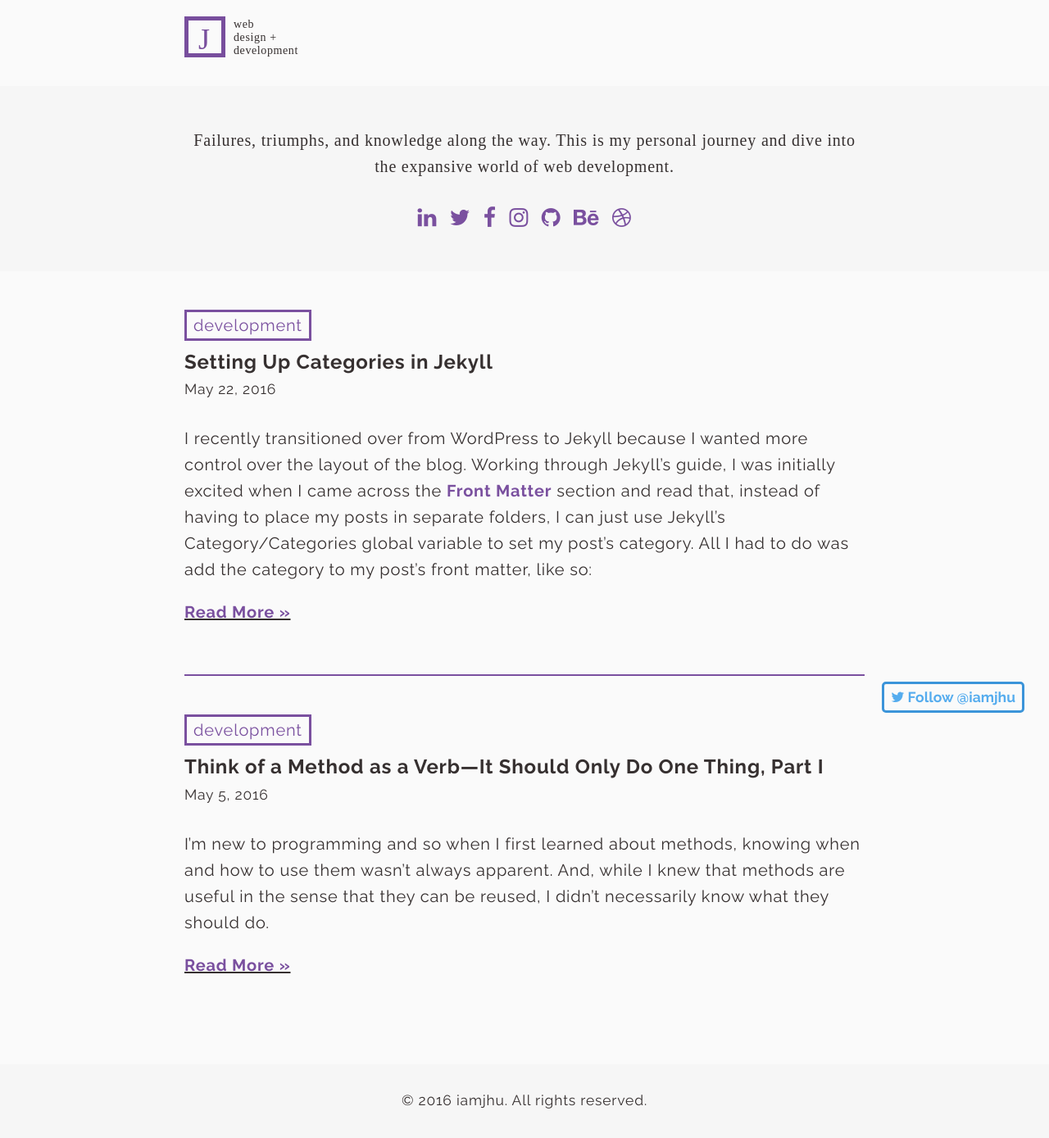
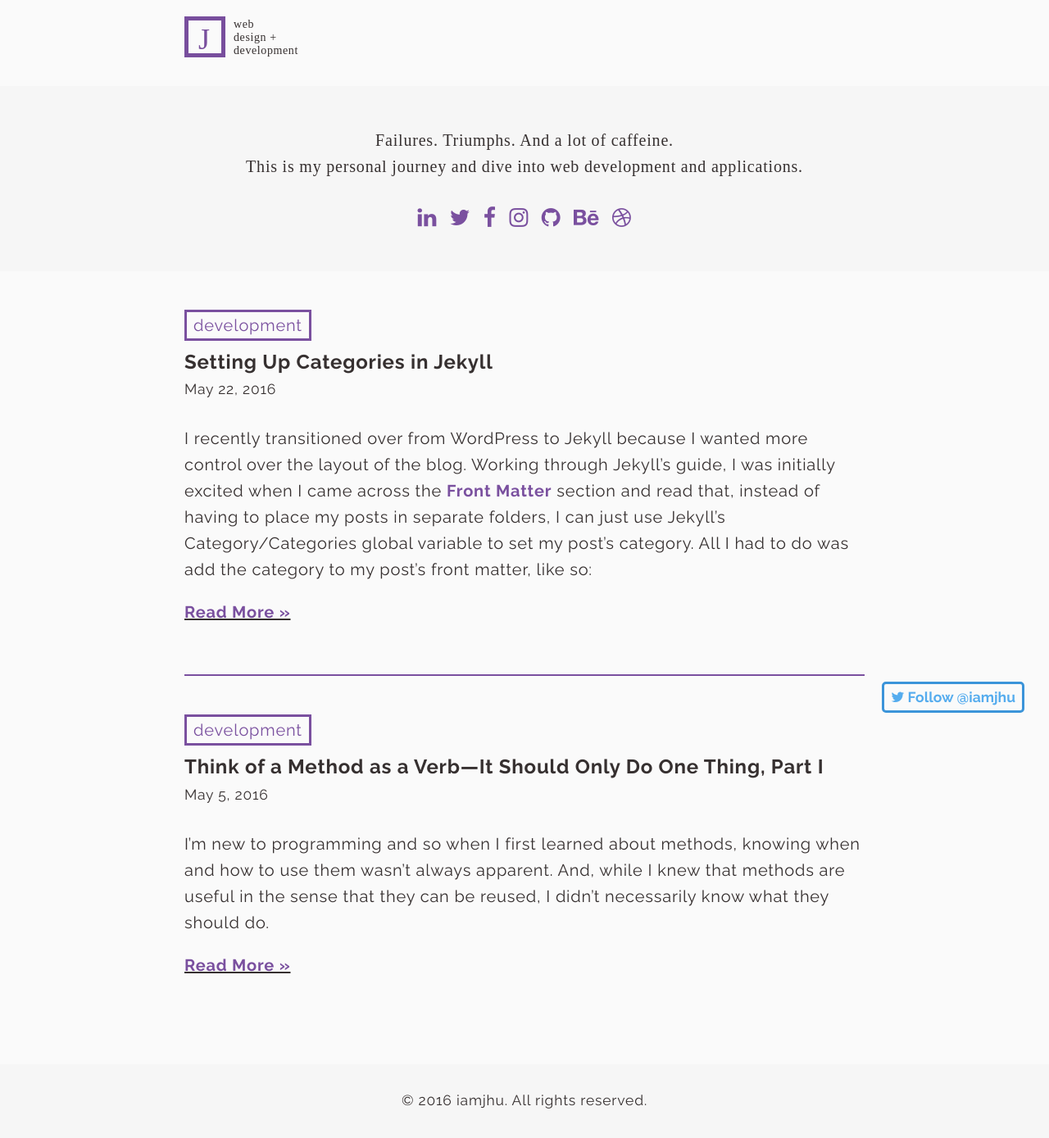
Before and after one commit to heyitsjhu/iamjhu.github.io, a Jekyll site: the page built from index.html, in a window 1280 px wide. Shown: the whole page at 82% size. Built offline with Jekyll 4.4.1, drawn with Linux system fonts in a browser that asks for light colours; some web fonts are replaced; comment, search, counter and statistics services are not loaded.

Commit message:
Add wrapper to post layout; update headline text

```diff
--- a/_layouts/post.html
+++ b/_layouts/post.html
@@ -2,9 +2,11 @@
 layout: default
 ---
 <article class="post" itemscope itemtype="http://schema.org/BlogPosting">
+  <div class="wrapper">
 
     <header class="post-header">
       <h1 class="post-title" itemprop="name headline">{{ page.title }}</h1>
+
       <p class="post-meta">Posted on
         <time datetime="{{ page.date | date_to_xmlschema }}" itemprop="datePublished">{{ page.date | date: "%b %-d, %Y" }}</time>
 
@@ -12,6 +14,7 @@ layout: default
           by <span itemprop="author" itemscope itemtype="http://schema.org/Person"><span itemprop="name">{{ page.author }}</span></span>
         {% endif %}
       </p>
+
     </header>
 
     <div class="post-content" itemprop="articleBody">
@@ -28,4 +31,6 @@ layout: default
 
     {% include disqus_comments.html %}
 
+  </div>
+
 </article>
--- a/_sass/_layout.scss
+++ b/_sass/_layout.scss
@@ -122,8 +122,11 @@ span.post-category {
   padding: 4px 8px;
 }
 
+.post-meta, .post-date {
+  font-size: $small-font-size;
+}
+
 .post-date {
-  font-size: $small-font-size;
   display: none;
 }
 
@@ -163,12 +166,18 @@ span.post-category {
     margin-bottom: $spacing-unit;
 
     .post-title {
-        font-size: 1.25em;
+        font-size: 1.4em;
         margin-bottom: 0;
     }
 }
 
+.tags {
+  margin-bottom: $spacing-unit * 2;
+  border-bottom: 3px solid $brand-color;
+}
+
 .post-tags {
+  font-size: $small-font-size;
     margin: 0 2px;
     padding: 2px 5px;
 }
--- a/index.html
+++ b/index.html
@@ -6,7 +6,9 @@ layout: default
 
   <div class="banner">
     <div class="wrapper">
-      <p>Failures, triumphs, and knowledge along the way. This is my personal journey and dive into the expansive world of web development.</p>
+      <p>Failures. Triumphs. And a lot of caffeine. <br />
+         This is my personal journey and dive into web development and applications.
+      </p>
 
       <div class="social-media-icons">
         <a href="http://www.linkedin.com/in/{{ site.linkedin_username }}" target="_blank">
```
Lines whose indentation alone changed are shown as unchanged.
